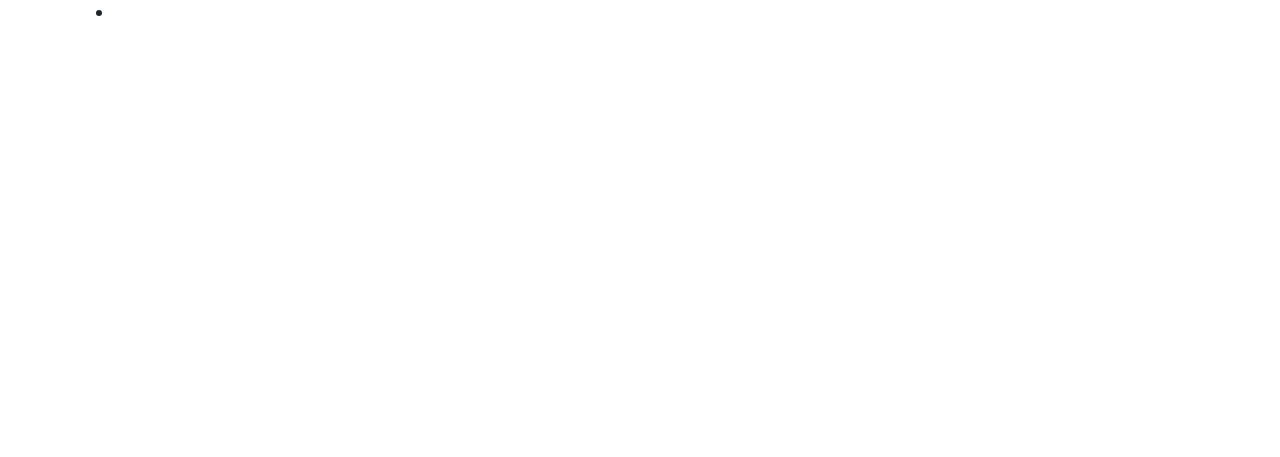
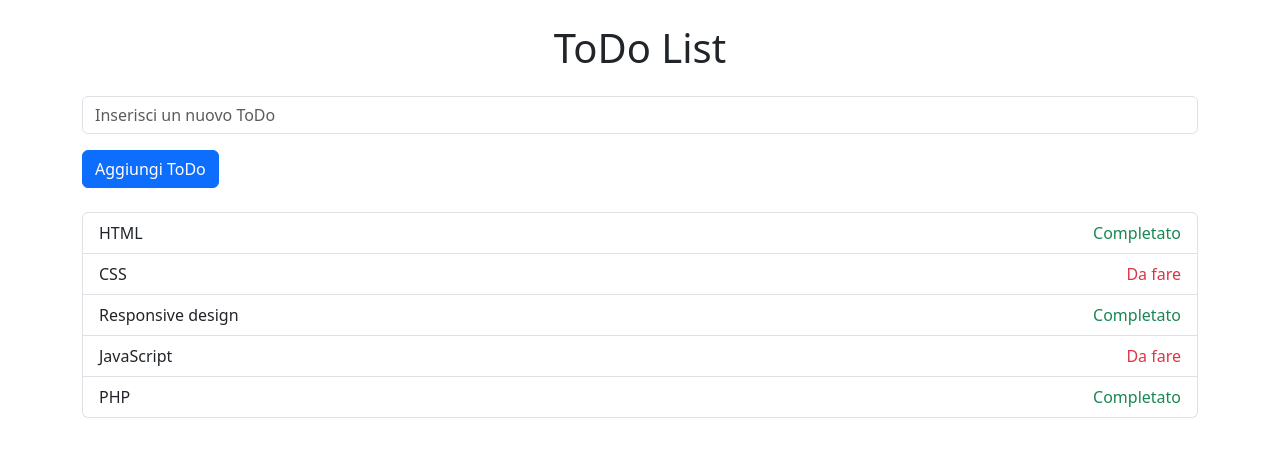
Before and after one commit to SimoneDUrso/php-todo-list-json, a PHP site: page / in a window 1280 px wide. Before the commit the part shown is almost empty. Shown: the top 457 px of the page. Run offline with PHP 8.4, Linux system fonts and the light colour scheme.

Commit message:
[UPD] Created form inside index and cycled li with v-for

```diff
--- a/index.php
+++ b/index.php
@@ -16,11 +16,25 @@
         <div class="container">
             <div class="row">
                 <div class="col-12">
-                    <div>
-                        <ul>
-                            <li v-for=""></li>
-                        </ul>
-                    </div>
+                    <h1 class="text-center my-4">ToDo List</h1>
+
+                    <!-- Form per aggiungere nuovi Todo -->
+                    <form @click="addTodo">
+                        <div class="mb-3">
+                            <input type="text" v-model="newTodoName" placeholder="Inserisci un nuovo ToDo" class="form-control" required>
+                        </div>
+                        <button type="submit" class="btn btn-primary">Aggiungi ToDo</button>
+                    </form>
+
+                    <!-- Lista di Todo -->
+                    <ul class="list-group mt-4">
+                        <li v-for="todo in emptyTodoArray" :key="todo.id" class="list-group-item d-flex justify-content-between align-items-center">
+                            {{ todo.name }}
+                            <span :class="{'text-success': todo.done, 'text-danger': !todo.done}">
+                                {{ todo.done ? 'Completato' : 'Da fare' }}
+                            </span>
+                        </li>
+                    </ul>
                 </div>
             </div>
         </div>
--- a/js/script.js
+++ b/js/script.js
@@ -5,6 +5,7 @@ createApp({
         return {
             url: 'server.php',
             emptyTodoArray: [],
+            newTodoName: '',
         }
     },
 
@@ -14,6 +15,9 @@ createApp({
                 console.log(result.data)
                 this.emptyTodoArray = result.data
             });
+        },
+        addTodo(){
+
         }
     },
 
```
